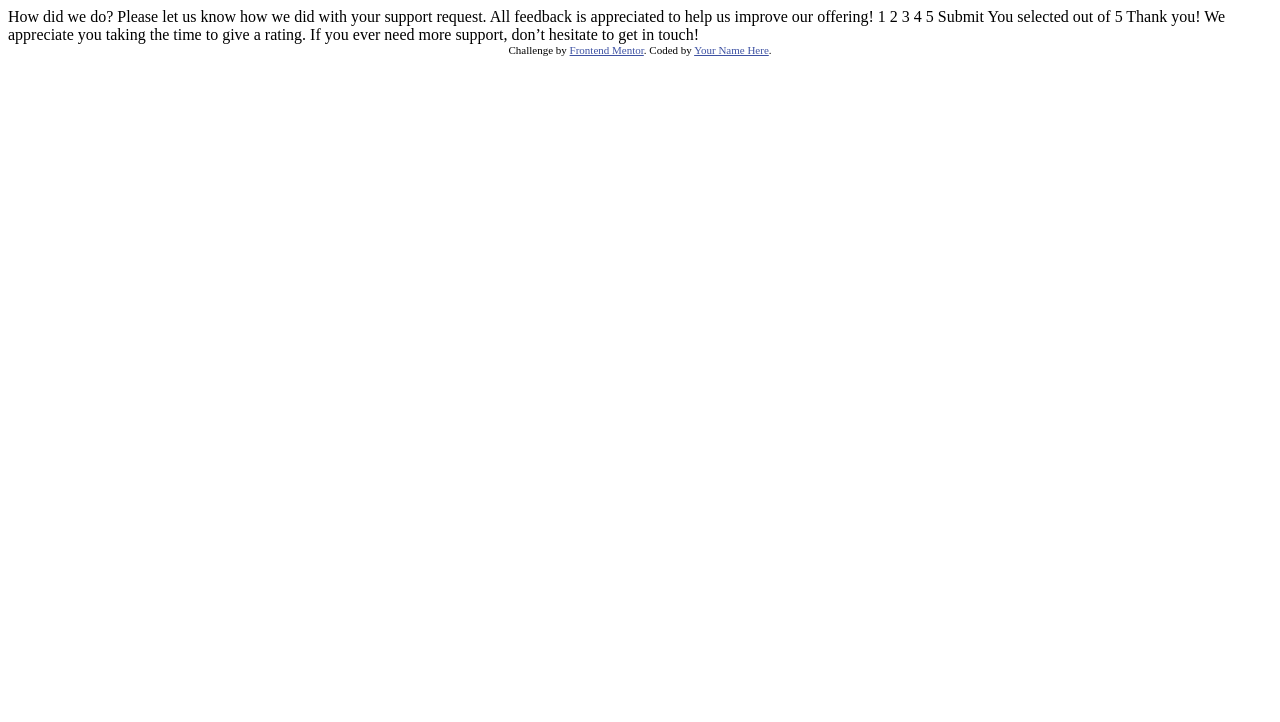
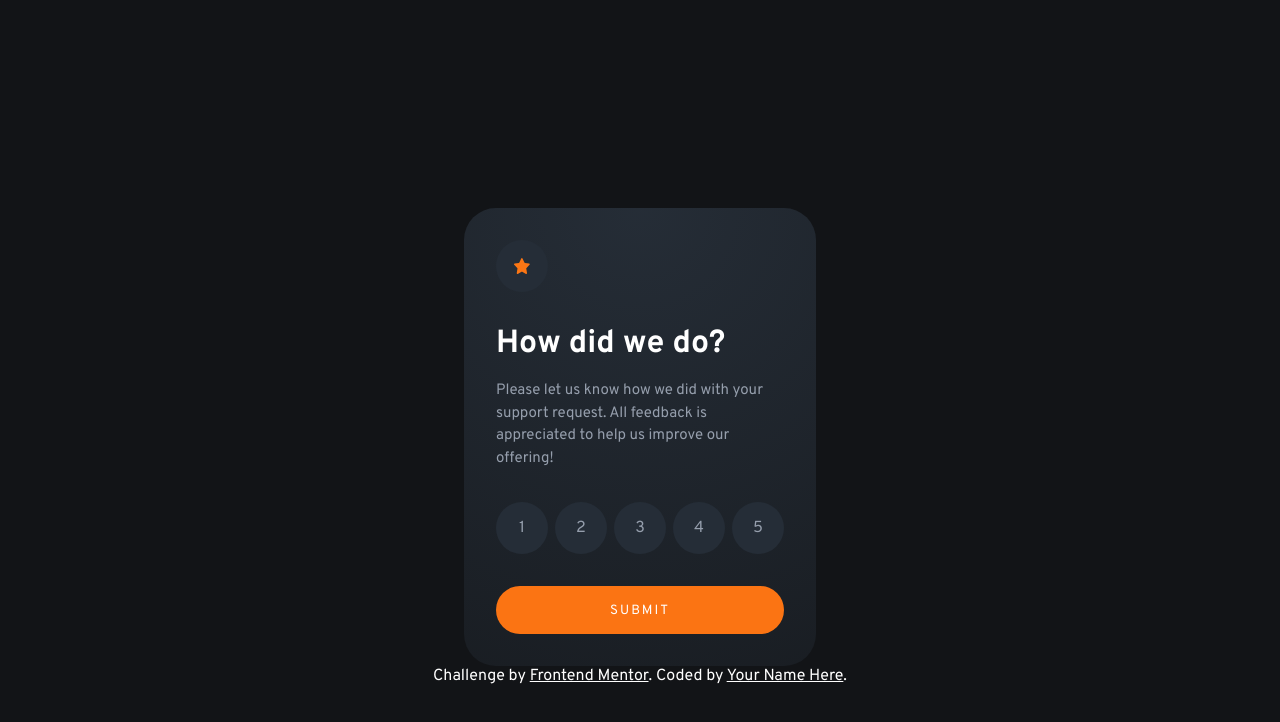
Before and after one commit to SchillingCodes/interactive-rating-component-main, a plain HTML site: page index.html in a window 1280 px wide. Drawn offline with Linux system fonts and the light colour scheme.

Commit message:
doing stuff

```diff
--- a/index.html
+++ b/index.html
@@ -5,40 +5,40 @@
   <meta name="viewport" content="width=device-width, initial-scale=1.0"> <!-- displays site properly based on user's device -->
 
   <link rel="icon" type="image/png" sizes="32x32" href="./images/favicon-32x32.png">
+  <link rel="stylesheet" href="myStyles.css">
+  <link rel="preconnect" href="https://fonts.googleapis.com">
+  <link rel="preconnect" href="https://fonts.gstatic.com" crossorigin>
+  <link href="https://fonts.googleapis.com/css2?family=Overpass:wght@400;700&display=swap" rel="stylesheet">
 
   <title>Frontend Mentor | Interactive rating component</title>
 
   <!-- Feel free to remove these styles or customise in your own stylesheet 👍 -->
-  <style>
-    .attribution { font-size: 11px; text-align: center; }
-    .attribution a { color: hsl(228, 45%, 44%); }
-  </style>
 </head>
-<body>
+<body class="center">
+  <div class="modal">
+    <div class="dot star-dot">
+      <img src = "images/icon-star.svg"/>
+    </div>
+    <!-- Rating state start -->
 
-  <!-- Rating state start -->
+    <h1>How did we do?</h1>
 
-  How did we do?
+    <p>
+      Please let us know how we did with your support request. All feedback is appreciated
+      to help us improve our offering!
+    </p>
 
-  Please let us know how we did with your support request. All feedback is appreciated
-  to help us improve our offering!
+    <div class="dots center">
+      <div class="dot">1</div>
+      <div class="dot">2</div>
+      <div class="dot">3</div>
+      <div class="dot">4</div>
+      <div class="dot">5</div>
+    </div>
 
-  1 2 3 4 5
+    <button>SUBMIT</button>
 
-  Submit
-
-  <!-- Rating state end -->
-
-  <!-- Thank you state start -->
-
-  You selected <!-- Add rating here --> out of 5
-
-  Thank you!
-
-  We appreciate you taking the time to give a rating. If you ever need more support,
-  don’t hesitate to get in touch!
-
-  <!-- Thank you state end -->
+  </div>
 
 
   <div class="attribution">
--- /dev/null
+++ b/myStyles.css
@@ -0,0 +1,88 @@
+:root {
+    --Orange: hsl(25, 97%, 53%);
+    --White: hsl(0, 0%, 100%);
+    --LightGrey: hsl(217, 12%, 63%);
+    --MediumGrey: hsl(216, 12%, 54%);
+    --DarkBlue: hsl(213, 19%, 18%);
+    --VeryDarkBlue: hsl(216, 12%, 8%);
+}
+
+* {
+    color: var(--White);
+    font-family: 'Overpass', sans-serif;
+}
+
+h1 {
+    margin: 0;
+    margin-top: 1rem;
+    margin-left: 1rem;
+    font-weight: 700;
+}
+
+p {
+    margin: 1rem;
+    font-size: 15px;
+    color: var(--LightGrey);
+    line-height: 1.5;
+}
+
+body {
+    background-color: var(--VeryDarkBlue);
+    display: flex;
+    flex-direction: column;
+}
+
+button {
+    background-color: var(--Orange);
+    border-radius: 4rem;
+    border-width: 0;
+    height: 3rem;
+    margin: 1rem;
+    letter-spacing: 2px;
+}
+
+img {
+    height: 1rem;
+    width: 1rem;
+}
+
+.center {
+    display: flex;
+    justify-content: space-between;
+    align-items: center;
+}
+
+.modal {
+    background-color: rgb(37, 35, 41);
+    background-image: radial-gradient(800px at top, var(--DarkBlue), var(--VeryDarkBlue));
+    height: fit-content;
+    width: 40vh;
+    border-radius: 2rem;
+    display: flex;
+    flex-direction: column;
+    align-items: left;
+    justify-content: space-around;
+    margin-top: 25vh;
+    padding: 1rem;
+}
+
+.dots {
+    display: flex;
+    flex-direction: row;
+    margin: 1rem;
+}
+
+.dot {
+    height: 3.25rem;
+    width: 3.25rem;
+    background-color: var(--DarkBlue);
+    color: var(--LightGrey);
+    border-radius: 50%;
+    display: flex;
+    justify-content: center;
+    align-items: center;
+  }
+
+.star-dot {
+    margin: 1rem;
+}
```
